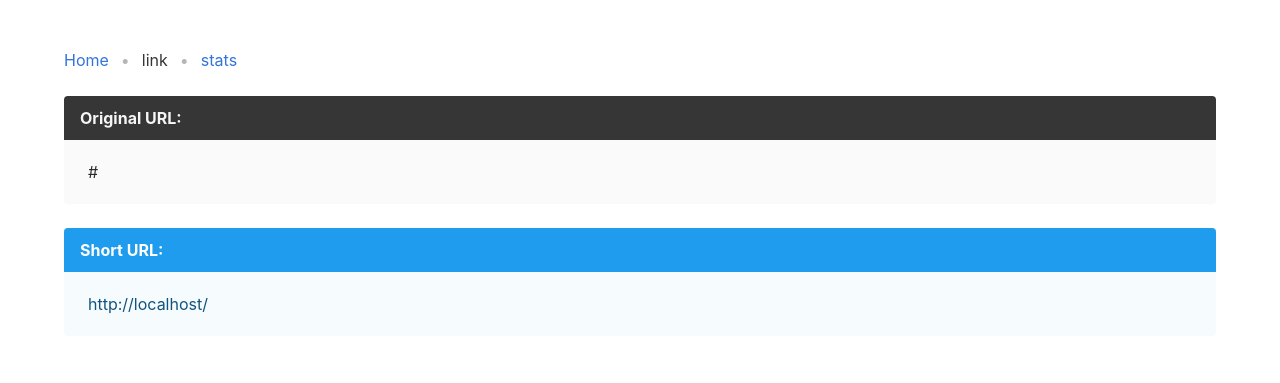
After one commit to SumitJainUTD/URL-SHORTNER-FLASK, a Flask app: template url_shortener/templates/link_added.html in a window 1280 px wide. The commit adds this page. Shown: the top 383 px of the page. Run offline with Flask 2, Linux system fonts and the light colour scheme; the template is opened without the code that fills it: most values are stand-ins (such as "Sample title", 1, 10 or a date in 2020); some libraries are stand-ins or nearby versions.

Commit message:
templates

```diff
--- a/url_shortener/templates/index.html
+++ b/url_shortener/templates/index.html
@@ -4,7 +4,7 @@
 <head>
     <meta charset="utf-8">
     <meta name="viewport" content="width=device-width, initial-scale=1">
-    <title>Hello Bulma!</title>
+    <title>Home</title>
     <link rel="stylesheet" href="https://cdnjs.cloudflare.com/ajax/libs/bulma/0.7.5/css/bulma.min.css">
     <script defer src="https://use.fontawesome.com/releases/v5.3.1/js/all.js"></script>
 </head>
--- /dev/null
+++ b/url_shortener/templates/link_added.html
@@ -0,0 +1,45 @@
+
+
+<!DOCTYPE html>
+<html>
+
+<head>
+    <meta charset="utf-8">
+    <meta name="viewport" content="width=device-width, initial-scale=1">
+    <title>Link</title>
+    <link rel="stylesheet" href="https://cdnjs.cloudflare.com/ajax/libs/bulma/0.7.5/css/bulma.min.css">
+    <script defer src="https://use.fontawesome.com/releases/v5.3.1/js/all.js"></script>
+</head>
+
+<body>
+    <section class="section">
+        <div class="container">
+            <nav class="breadcrumb has-bullet-separator" aria-label="breadcrumbs">
+              <ul>
+                <li><a href="/">Home</a></li>
+                <li class="is-active"><a href="#" aria-current="page">link</a></li>
+                <li><a href="stats">stats</a></li>
+              </ul>
+            </nav>
+            <article class="message is-dark">
+              <div class="message-header">
+                <p>Original URL:</p>
+              </div>
+              <div class="message-body">
+                {{original_url}}
+              </div>
+            </article>
+
+            <article class="message is-info">
+              <div class="message-header">
+                <p>Short URL:</p>
+              </div>
+              <div class="message-body">
+                {{url_for('short.redirect_to_url', short_url=new_link, _external=True)}}
+              </div>
+            </article>
+        </div>
+    </section>
+</body>
+
+</html>
```
Also changed, not shown: url_shortener/templates/404.html (added, +23 -0 lines), url_shortener/templates/stats.html (added, +50 -0 lines).
